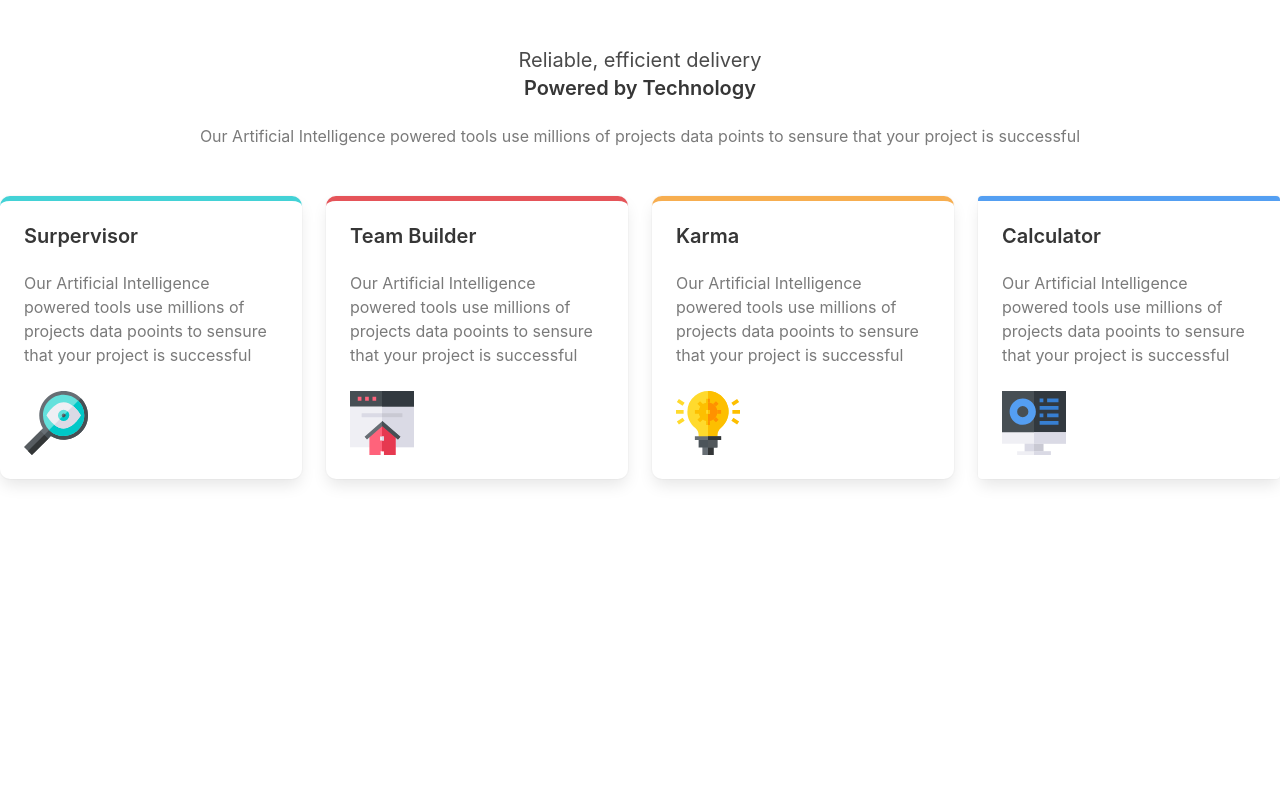
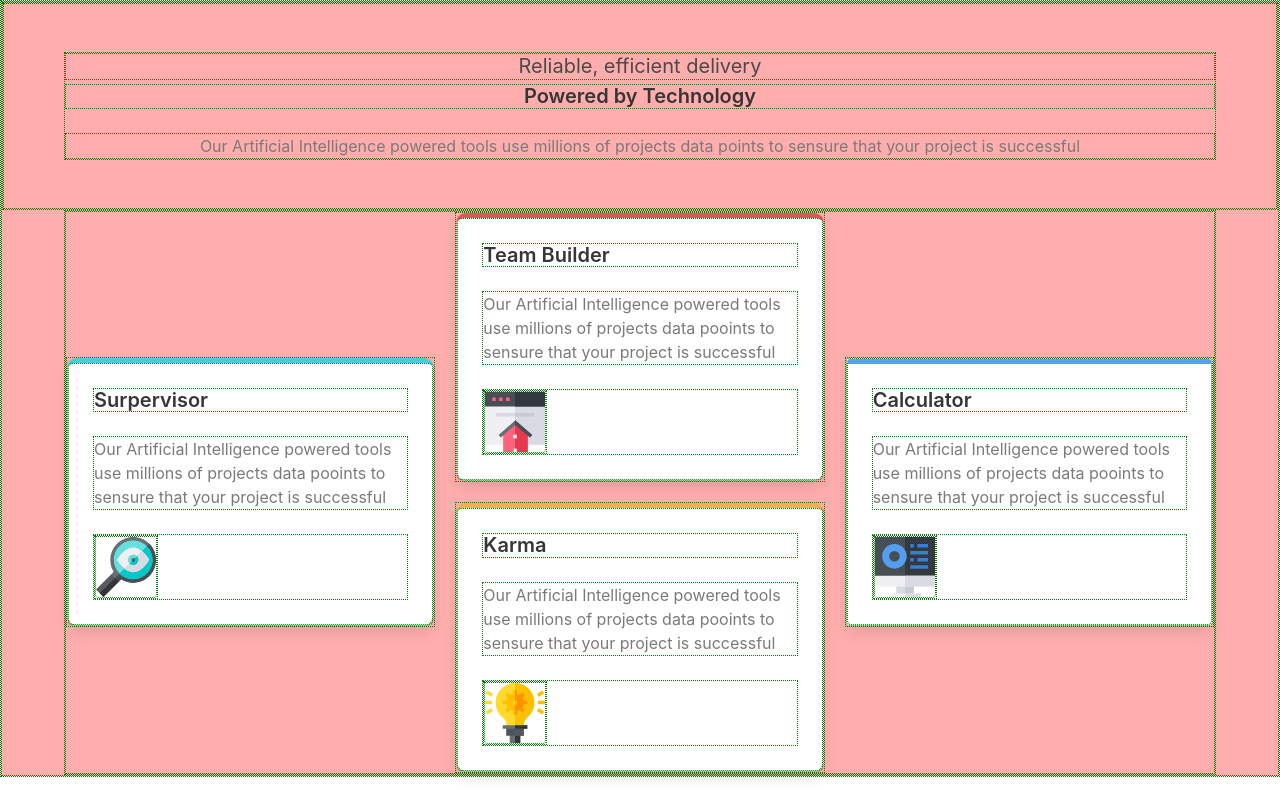
Before and after one commit to Victor-Villacis/Four-Card-Feature, a plain HTML site: page 4Card/index.html in a window 1280 px wide. Drawn offline with nearby package versions, Linux system fonts and the light colour scheme.

Commit message:
add css grid layout and flex ✔ - remove bulma col classes

```diff
--- a/4Card/index.html
+++ b/4Card/index.html
@@ -9,7 +9,11 @@
     <link rel="shortcut icon" href="images/favicon-32x32.png" type="image/x-icon">
     <style>
 
+    * {
+        border: 1px dotted green ;
 
+
+    }
      .border-top-supervisor {
        border-top: 5px solid #43d2d6;
        border-radius: 10px;
@@ -21,11 +25,42 @@
      .border-top-karma {
        border-top: 5px solid #f7ae50;
        border-radius: 10px;
+
      }
      .border-top-calculator {
        border-top: 5px solid #549ff2;
        border-radius: 10px;
      }
+
+     @media only screen and (max-width:768px) {
+         .reverse {
+          display: flex;
+          /* align-items: center; */
+          flex-direction: column;
+          /* grid-gap: 20px; */
+         }
+         #first {
+             order: 1;
+         }
+     }
+
+
+     @media  screen and (min-width:768px) {
+         body {
+             background-color: rgba(255, 0, 0, 0.322);
+         }
+         .grid {
+             display: grid;
+             grid-template-columns: repeat(3, 1fr);
+             grid-gap: 20px;
+             /* max-width: 1080px; */
+             align-items: center;
+             margin: 0 auto;
+         }
+
+         .span-row-2{grid-row: span 2 / auto;}
+     }
+
 
     </style>
 </head>
@@ -40,9 +75,13 @@
 
         </div>
     </section>
-    <section>
-        <div class="columns">
-            <div class="column">
+
+
+
+
+<section class="container ">
+    <div class="grid reverse">
+        <div class="span-row-2 ">
             <div class="card border-top-supervisor">
                 <div class="card-content">
                     <h1 class="title is-5">Surpervisor</h1>
@@ -56,7 +95,7 @@
                 </div>
             </div>
         </div>
-            <div class="column">
+        <div class="">
             <div class="card border-top-team-builderr">
                 <div class="card-content">
                     <h1 class="title is-5">Team Builder</h1>
@@ -70,7 +109,22 @@
                 </div>
             </div>
         </div>
-            <div class="column">
+        <div class="span-row-2" id="first">
+
+            <div class="card" id="first">
+                <div class="card-content border-top-calculator id="first"">
+                    <h1 class="title is-5 id="first"">Calculator</h1>
+                    <p class="has-text-grey id="first"">Our Artificial Intelligence powered tools use millions of projects data pooints to sensure that your project is successful</p>
+                    <br>
+                    <div class="card-image id="first"">
+                        <figure class="image is-64x64 id="first"">
+                        <img src="images\icon-calculator.svg" alt="Image id="first"">
+                        </figure>
+                    </div>
+                </div>
+            </div>
+        </div>
+        <div class="">
             <div class="card border-top-karma">
                 <div class="card-content">
                     <h1 class="title is-5">Karma</h1>
@@ -84,21 +138,9 @@
                 </div>
             </div>
         </div>
-            <div class="column">
-                <div class="card">
-                    <div class="card-content border-top-calculator">
-                        <h1 class="title is-5">Calculator</h1>
-                        <p class="has-text-grey">Our Artificial Intelligence powered tools use millions of projects data pooints to sensure that your project is successful</p>
-                        <br>
-                        <div class="card-image">
-                            <figure class="image is-64x64">
-                            <img src="images\icon-calculator.svg" alt="Image">
-                            </figure>
-                        </div>
-                    </div>
-                </div>
-            </div>
     </div>
 </section>
+
+
 </body>
 </html>
```
Lines whose indentation alone changed are shown as unchanged.
